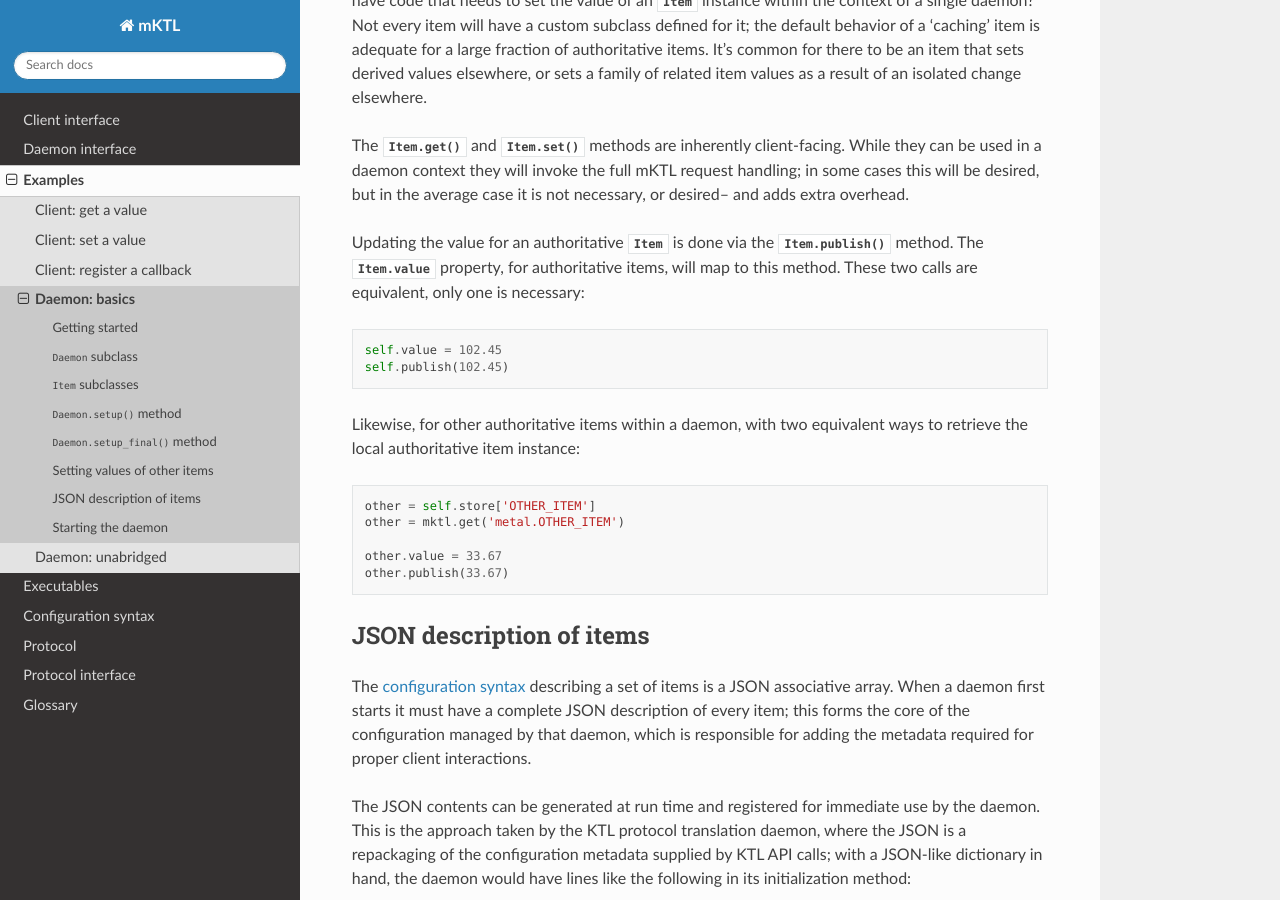
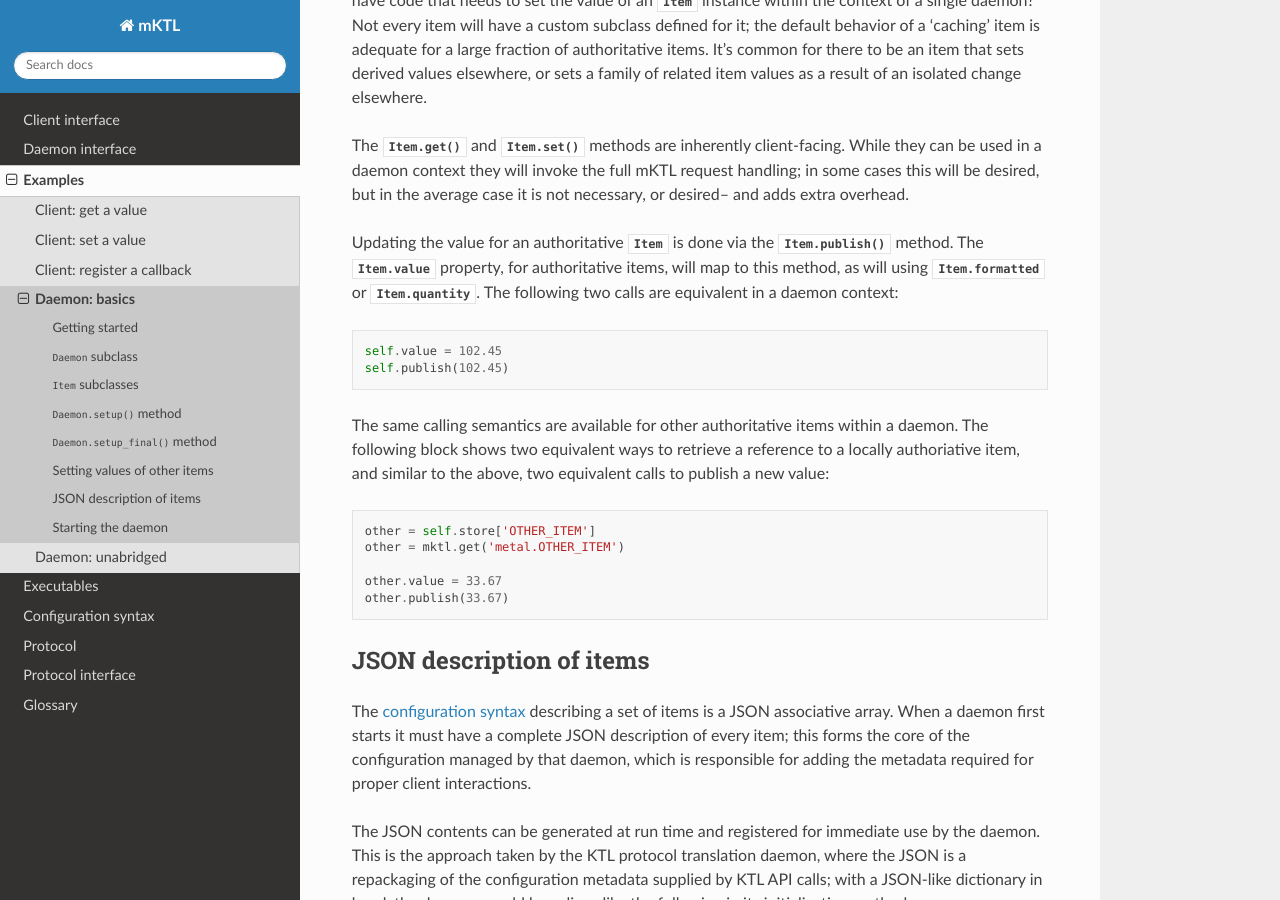
Before and after one commit to KeckObservatory/mKTL, a Sphinx documentation site: the page built from doc/example/daemon.rst, in a window 1280 px wide and 900 px high, scrolled down 2701 px. Built offline with Sphinx 7.4.7 and the Read the Docs theme 3.1.0, drawn with Linux system fonts in a browser that asks for light colours.

Commit message:
Additional language around Item properties.

```diff
--- a/doc/example/daemon.rst
+++ b/doc/example/daemon.rst
@@ -157,14 +157,17 @@ case it is not necessary, or desired-- and adds extra overhead.
 
 Updating the value for an authoritative :class:`Item` is done via the
 :func:`Item.publish` method. The :py:attr:`Item.value` property, for
-authoritative items, will map to this method. These two calls are
-equivalent, only one is necessary::
+authoritative items, will map to this method, as will using
+:py:attr:`Item.formatted` or :py:attr:`Item.quantity`. The following
+two calls are equivalent in a daemon context::
 
     self.value = 102.45
     self.publish(102.45)
 
-Likewise, for other authoritative items within a daemon, with two equivalent
-ways to retrieve the local authoritative item instance::
+The same calling semantics are available for other authoritative items within
+a daemon. The following block shows two equivalent ways to retrieve a reference
+to a locally authoriative item, and similar to the above, two equivalent calls
+to publish a new value::
 
     other = self.store['OTHER_ITEM']
     other = mktl.get('metal.OTHER_ITEM')
```
